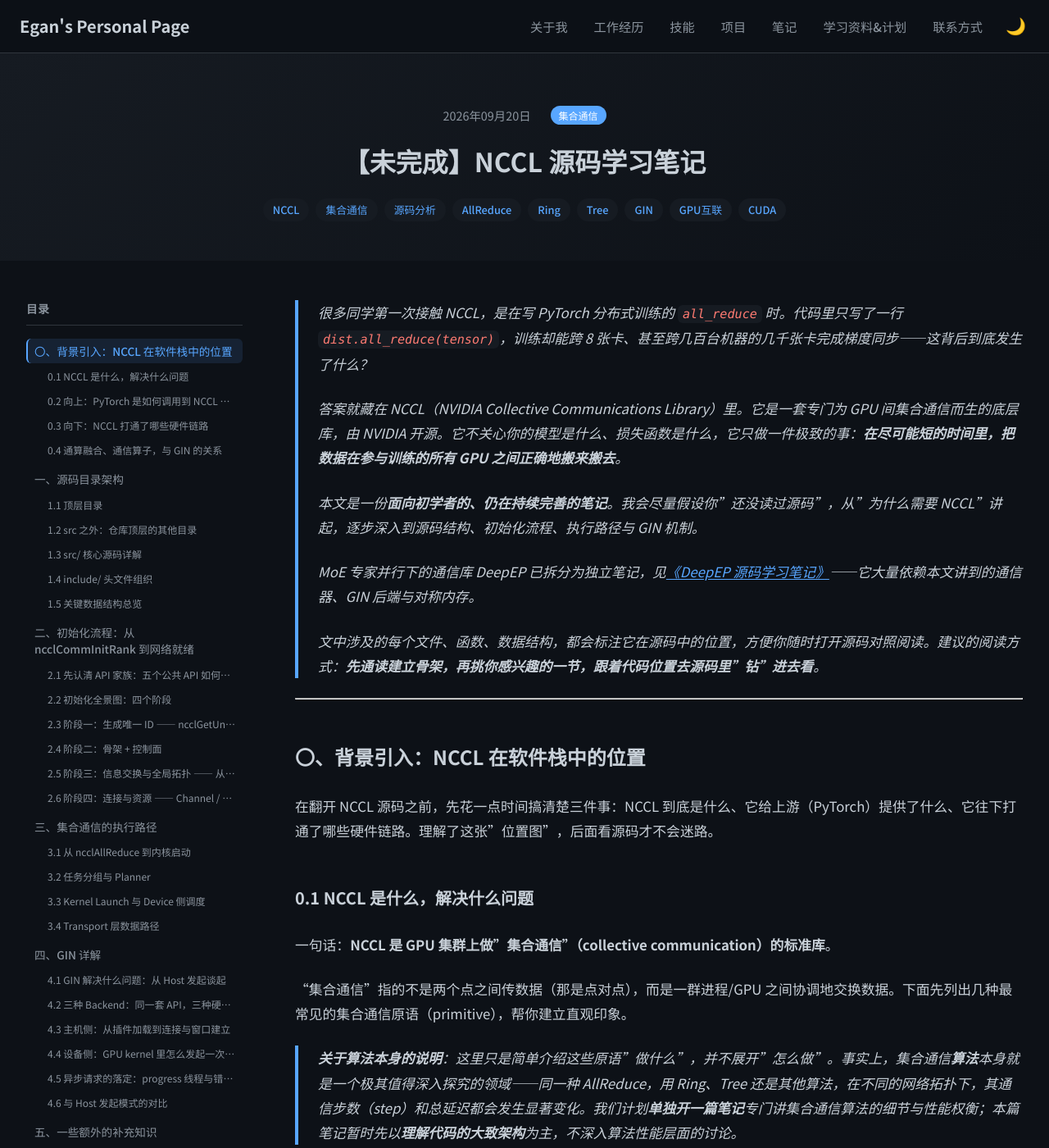
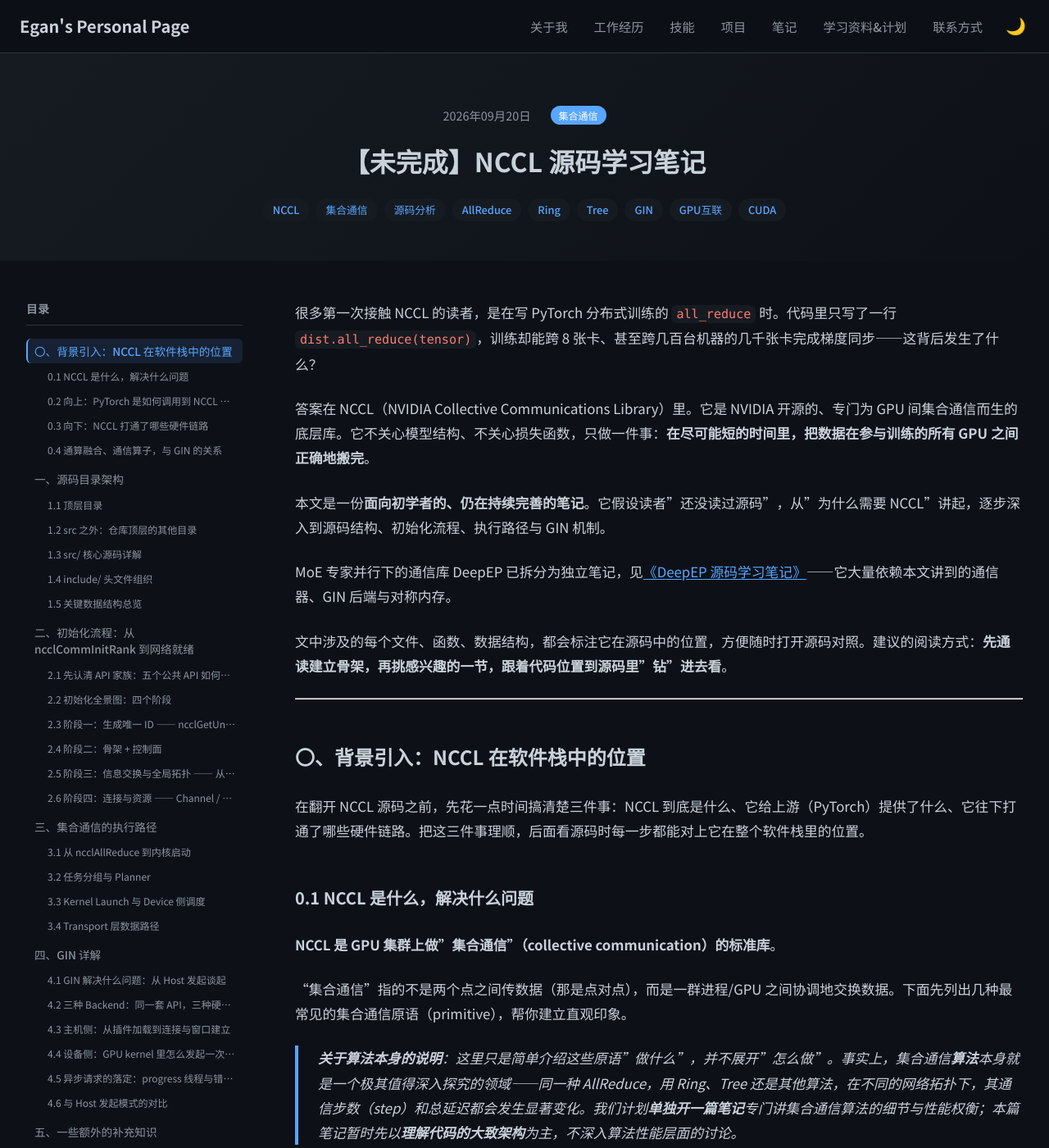
Before and after one commit to Lejun-Hu/Lejun-Hu.github.io, a Jekyll site: the page built from _notes/2026-8-24-nccl-source-study.md, in a window 1280 px wide and 1400 px high. Shown: the whole window at 82% size. Built offline with Jekyll 4.4.1, drawn with Linux system fonts in a browser that asks for light colours; nearby versions of some CDN libraries; some of the changed text lies outside the part shown.

Commit message:
笔记：第〇章引言改为正式正文，清理比喻与总结腔表述

````diff
--- a/_notes/2026-8-24-nccl-source-study.md
+++ b/_notes/2026-8-24-nccl-source-study.md
@@ -8,25 +8,25 @@ description: "NCCL 源码学习笔记（初稿）：从零开始讲清 NCCL 是
 published: true
 ---
 
-> 很多同学第一次接触 NCCL，是在写 PyTorch 分布式训练的 `all_reduce` 时。代码里只写了一行 `dist.all_reduce(tensor)`，训练却能跨 8 张卡、甚至跨几百台机器的几千张卡完成梯度同步——这背后到底发生了什么？
->
-> 答案就藏在 NCCL（NVIDIA Collective Communications Library）里。它是一套专门为 GPU 间集合通信而生的底层库，由 NVIDIA 开源。它不关心你的模型是什么、损失函数是什么，它只做一件极致的事：**在尽可能短的时间里，把数据在参与训练的所有 GPU 之间正确地搬来搬去**。
->
-> 本文是一份**面向初学者的、仍在持续完善的笔记**。我会尽量假设你"还没读过源码"，从"为什么需要 NCCL"讲起，逐步深入到源码结构、初始化流程、执行路径与 GIN 机制。
->
-> MoE 专家并行下的通信库 DeepEP 已拆分为独立笔记，见[《DeepEP 源码学习笔记》](/notes/deepep-source-study/)——它大量依赖本文讲到的通信器、GIN 后端与对称内存。
->
-> 文中涉及的每个文件、函数、数据结构，都会标注它在源码中的位置，方便你随时打开源码对照阅读。建议的阅读方式：**先通读建立骨架，再挑你感兴趣的一节，跟着代码位置去源码里"钻"进去看**。
+很多第一次接触 NCCL 的读者，是在写 PyTorch 分布式训练的 `all_reduce` 时。代码里只写了一行 `dist.all_reduce(tensor)`，训练却能跨 8 张卡、甚至跨几百台机器的几千张卡完成梯度同步——这背后发生了什么？
+
+答案在 NCCL（NVIDIA Collective Communications Library）里。它是 NVIDIA 开源的、专门为 GPU 间集合通信而生的底层库。它不关心模型结构、不关心损失函数，只做一件事：**在尽可能短的时间里，把数据在参与训练的所有 GPU 之间正确地搬完**。
+
+本文是一份**面向初学者的、仍在持续完善的笔记**。它假设读者"还没读过源码"，从"为什么需要 NCCL"讲起，逐步深入到源码结构、初始化流程、执行路径与 GIN 机制。
+
+MoE 专家并行下的通信库 DeepEP 已拆分为独立笔记，见[《DeepEP 源码学习笔记》](/notes/deepep-source-study/)——它大量依赖本文讲到的通信器、GIN 后端与对称内存。
+
+文中涉及的每个文件、函数、数据结构，都会标注它在源码中的位置，方便随时打开源码对照。建议的阅读方式：**先通读建立骨架，再挑感兴趣的一节，跟着代码位置到源码里"钻"进去看**。
 
 ---
 
 ## 〇、背景引入：NCCL 在软件栈中的位置
 
-在翻开 NCCL 源码之前，先花一点时间搞清楚三件事：NCCL 到底是什么、它给上游（PyTorch）提供了什么、它往下打通了哪些硬件链路。理解了这张"位置图"，后面看源码才不会迷路。
+在翻开 NCCL 源码之前，先花一点时间搞清楚三件事：NCCL 到底是什么、它给上游（PyTorch）提供了什么、它往下打通了哪些硬件链路。把这三件事理顺，后面看源码时每一步都能对上它在整个软件栈里的位置。
 
 ### 0.1 NCCL 是什么，解决什么问题
 
-一句话：**NCCL 是 GPU 集群上做"集合通信"（collective communication）的标准库**。
+**NCCL 是 GPU 集群上做"集合通信"（collective communication）的标准库**。
 
 "集合通信"指的不是两个点之间传数据（那是点对点），而是一群进程/GPU 之间协调地交换数据。下面先列出几种最常见的集合通信原语（primitive），帮你建立直观印象。
 
@@ -79,9 +79,9 @@ NCCL 库:  libnccl.so → ncclAllReduce(...)
 
    > 上面提到了两个初学者容易混淆、却又贯穿 NCCL 全程的概念，这里单独解释一下：
    >
-   > **Communicator（通信器，`ncclComm_t`）**：可以理解为"一次集合通信的参与范围 + 所有相关状态"的集合体。它记录了这次通信包含哪些 rank（进程/GPU）、它们之间已经建好的连接、拓扑信息、缓冲区等。只有**在同一个 communicator 里的 rank 才能互相通信**。它的创建（`ncclCommInitRank`）比较昂贵，所以框架会尽量复用，而不是每次通信都重新建一个——这正是 `ProcessGroupNCCL` 要"管理 communicator 的创建与复用"的原因。
+   > **Communicator（通信器，`ncclComm_t`）**：它是"一次集合通信的参与范围 + 所有相关状态"的集合体。它记录了这次通信包含哪些 rank（进程/GPU）、它们之间已经建好的连接、拓扑信息、缓冲区等。只有**在同一个 communicator 里的 rank 才能互相通信**。它的创建（`ncclCommInitRank`）比较昂贵，所以框架会尽量复用，而不是每次通信都重新建一个——这正是 `ProcessGroupNCCL` 要"管理 communicator 的创建与复用"的原因。
    >
-   > 可以这样类比：一个 communicator 就是**一个"通信域"**。这个域里所有 rank 的地位是平等的、彼此可达的，域外的 rank 则无法参与进来。但要注意，**并不是"一个通信域只能有一个通信器"**——恰恰相反，同一个进程（GPU）可以同时属于多个 communicator。例如：8 卡做数据并行需要"全体 8 卡的 communicator"，同时每 2 卡之间又要做张量并行需要"局部 2 卡的 communicator"，这两个 communicator 可以并存，互不干扰。更准确的说法是：**每一次集合通信操作，必须在"某一个确定的 communicator"上进行，所有参与者拿到的必须是"同一个 communicator"**——这是它们能正确协作的前提。
+   > 一个 communicator 对应**一个"通信域"**。这个域里所有 rank 的地位是平等的、彼此可达的，域外的 rank 则无法参与进来。但要注意，**并不是"一个通信域只能有一个通信器"**——恰恰相反，同一个进程（GPU）可以同时属于多个 communicator。例如：8 卡做数据并行需要"全体 8 卡的 communicator"，同时每 2 卡之间又要做张量并行需要"局部 2 卡的 communicator"，这两个 communicator 可以并存，互不干扰。更准确的说法是：**每一次集合通信操作，必须在"某一个确定的 communicator"上进行，所有参与者拿到的必须是"同一个 communicator"**——这是它们能正确协作的前提。
    >
    > 那么这个 communicator 里到底存了什么？NCCL 源码里 `ncclComm` 结构体（定义于 `src/include/comm.h:523`）就是它的真身，字段非常多，我们挑几组最有代表性的来看：
 
@@ -142,15 +142,15 @@ struct ncclComm {
 
    > 读这段代码时，你可以抓住一条主线：**`ncclComm` 就是"一次通信所需的全部上下文"的容器**——它既记录了成员与位置信息（`rank`/`nRanks`/`node`/`busId`），也记录了域内硬件连接（`topo`/`graphs`），还记录了数据通路（`channels`/`buffSizes`/`planner`/`workFifoBuf`）。后面讲初始化流程时，你会看到这个结构体是**一步步被填充起来**的——先建 bootstrap、再 AllGather 交换 peerInfo、再算拓扑和图、再建连接，最后才是一个"可用"的 communicator。
    >
-   > 顺带一提，`ncclComm` 的首尾两个字段 `startMagic` 和 `endMagic` 是"魔数哨兵"（`comm.h:524` 与 `comm.h:796`），用于在内存越界或结构体被误用（比如传错了指针类型）时快速发现问题。
+   > 另外，`ncclComm` 的首尾两个字段 `startMagic` 和 `endMagic` 是"魔数哨兵"（`comm.h:524` 与 `comm.h:796`），用于在内存越界或结构体被误用（比如传错了指针类型）时快速发现问题。
    >
-   > 它的原理正是你想的那样——**"哨兵值被改动"意味着有人越界写了内存**。具体机制是这样的：
+   > 它的原理是：**"哨兵值被改动"意味着有人越界写了内存**。具体机制是这样的：
    >
-   > - **哨兵值**：`NCCL_MAGIC` 定义在 `comm.h:504`，值是 `0x0280028002800280`。这个数字有个小彩蛋——源码注释写的是 "Nickel atomic number is 28"（镍 Ni 的原子序数是 28）。注意 `0x28` 是十六进制、等于十进制的 40，但这里玩的是"NVIDIA 的 Ni"梗：8 字节里每个字节都取 `0x28`，拼成 `0x0280028002800280` 这样一个规律性极强的、现实中几乎不会自然出现的魔数值。
+   > - **哨兵值**：`NCCL_MAGIC` 定义在 `comm.h:504`，值是 `0x0280028002800280`。这个取值来自源码注释里的一个小巧思——"Nickel atomic number is 28"（镍 Ni 的原子序数是 28）。注意 `0x28` 是十六进制、等于十进制的 40，这里借用的是 "Ni" 既是镍的元素符号、又是 NVIDIA 缩写这一层含义：8 字节里每个字节都取 `0x28`，拼成 `0x0280028002800280` 这样一个规律性极强的、现实中几乎不会自然出现的魔数值。
    > - **写入**：communicator 初始化完成的那一刻，NCCL 才把这两个字段设为 `NCCL_MAGIC`（`init.cc:2510`，注释原话就是 "Used to detect comm corruption"——"用于检测 comm 是否被破坏"）。而在此之前，它们被初始化为 `0`（`init.cc:210`）。
    > - **检查**：每次集合通信 API 的入口，都会先做一次校验（`argcheck.cc:40`）：`if (comm->startMagic != NCCL_MAGIC || comm->endMagic != NCCL_MAGIC)`，只要首尾任意一个哨兵不对，就打印 `"Error: corrupted comm object detected"` 并返回 `ncclInvalidArgument`，拒绝继续执行。
    >
-   > 于是形成了三重防线：**（1）** 如果某段代码发生**越界写**（比如写穿了 `ncclComm` 相邻的内存），最外层的 `startMagic` 或 `endMagic` 极可能被顺带破坏，下次调用就会被拦住；**（2）** 如果**传错了指针**（把别的对象的地址当成 `ncclComm_t` 传进来），那个地址处根本不会有 `NCCL_MAGIC`，同样会被识别出来；**（3）** 如果 communicator **尚未初始化完成**或**已经被释放/作废**，哨兵要么是 0、要么已被清掉，也能挡住误用。
+   > 于是形成了三重防线：**第 1 重**，如果某段代码发生**越界写**（比如写穿了 `ncclComm` 相邻的内存），最外层的 `startMagic` 或 `endMagic` 极可能被顺带破坏，下次调用就会被拦住；**第 2 重**，如果**传错了指针**（把别的对象的地址当成 `ncclComm_t` 传进来），那个地址处根本不会有 `NCCL_MAGIC`，同样会被识别出来；**第 3 重**，如果 communicator **尚未初始化完成**或**已经被释放/作废**，哨兵要么是 0、要么已被清掉，也能挡住误用。
    >
    > 需要注意：这是一种**低成本、非 100% 可靠**的防御手段——它只能"大概率"发现越界/误用，无法精确定位越界发生在哪里、也防不住"恰好把别的合法数据写进哨兵位置"的极端情况。要精确定位内存错误，还得靠 AddressSanitizer（ASan）、CUDA 的 compute-sanitizer 这类工具。但作为每次调用都执行的一道轻量闸门，它已经足够在"错误刚发生不久"就暴露出来，价值很大。
    >
@@ -180,7 +180,7 @@ NCCL 的核心价值之一，就是它把下面这些异构的物理链路**统
 
 对应到源码，这些 transport 分别实现在 `src/transport/` 目录下的 `p2p.cc`、`net.cc`、`coll_net.cc` 等文件里。后文"传输层"部分会详细讲。
 
-> **带着这张地图读源码**：NCCL 的源码虽然庞大，但主线很清晰——"探测拓扑 → 选 transport → 选算法 → 启动内核 → 内核里通过 transport 搬数据"。后面每一节，本质上都是在展开这条主线的某个环节。
+> **带着这个整体认识读源码**：NCCL 的源码虽然庞大，但主线很清晰——"探测拓扑 → 选 transport → 选算法 → 启动内核 → 内核里通过 transport 搬数据"。后面每一节，本质上都是在展开这条主线的某个环节。
 
 ### 0.4 通算融合、通信算子，与 GIN 的关系
 
@@ -227,7 +227,7 @@ NCCL 的核心价值之一，就是它把下面这些异构的物理链路**统
 └── kernel 内重叠（更细）  ← 需要 GIN 这类"设备发起通信"的能力
 ```
 
-> **一句话**：通算融合是"目的"，通信算子是"把它工程化的视角"，GIN 是"把重叠做到极致（kernel 内）的关键技术"。你现在看到的主流训练框架（Megatron、DeepSpeed 等）里各类"通算融合"优化，很多底层仍走的是传统 host 下发 + 多流重叠；而像 DeepEP 这种追求极致低延迟的库，才进一步用上了 GIN——它在通信库中的具体用法，见[《DeepEP 源码学习笔记》](/notes/deepep-source-study/)。
+> 三者的关系可以概括为：通算融合是"目的"，通信算子是"把它工程化的视角"，GIN 是"把重叠做到极致（kernel 内）的关键技术"。你现在看到的主流训练框架（Megatron、DeepSpeed 等）里各类"通算融合"优化，很多底层仍走的是传统 host 下发 + 多流重叠；而像 DeepEP 这种追求极致低延迟的库，才进一步用上了 GIN——它在通信库中的具体用法，见[《DeepEP 源码学习笔记》](/notes/deepep-source-study/)。
 
 ---
 
````
